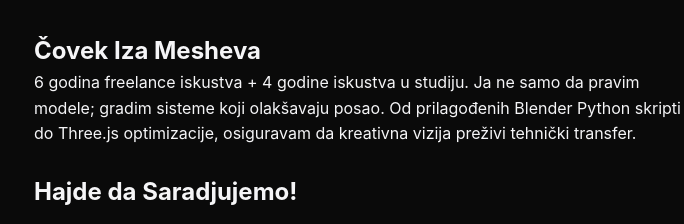
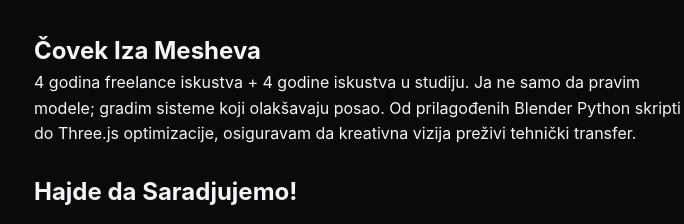
Before and after one commit to B4sk3rvill3/portfolio, a plain HTML site: page sr.html in a window 1280 px wide. Shown: the part 2656-2880 px from the top of the page, 30-714 px from the left. Drawn offline with Linux system fonts and the light colour scheme.

Commit message:
Update freelance experience duration in footer

```diff
--- a/sr.html
+++ b/sr.html
@@ -124,7 +124,7 @@ def bundle_selected_objects():
         <div class="footer-grid">
             <div class="bio">
                 <h2>Čovek Iza Mesheva</h2>
-                <p>6 godina freelance iskustva + 4 godine iskustva u studiju. Ja ne samo da pravim modele; gradim sisteme koji olakšavaju posao. Od prilagođenih Blender Python skripti do Three.js optimizacije, osiguravam da kreativna vizija preživi tehnički transfer.</p>
+                <p>4 godina freelance iskustva + 4 godine iskustva u studiju. Ja ne samo da pravim modele; gradim sisteme koji olakšavaju posao. Od prilagođenih Blender Python skripti do Three.js optimizacije, osiguravam da kreativna vizija preživi tehnički transfer.</p>
                 <br>
                 <h2>Hajde da Saradjujemo!</h2>
                 <p class="email-display">Mail: <a href="mailto:luka.mihajlov.biz@gmail.com">luka.mihajlov.biz@gmail.com</a></p>
```
